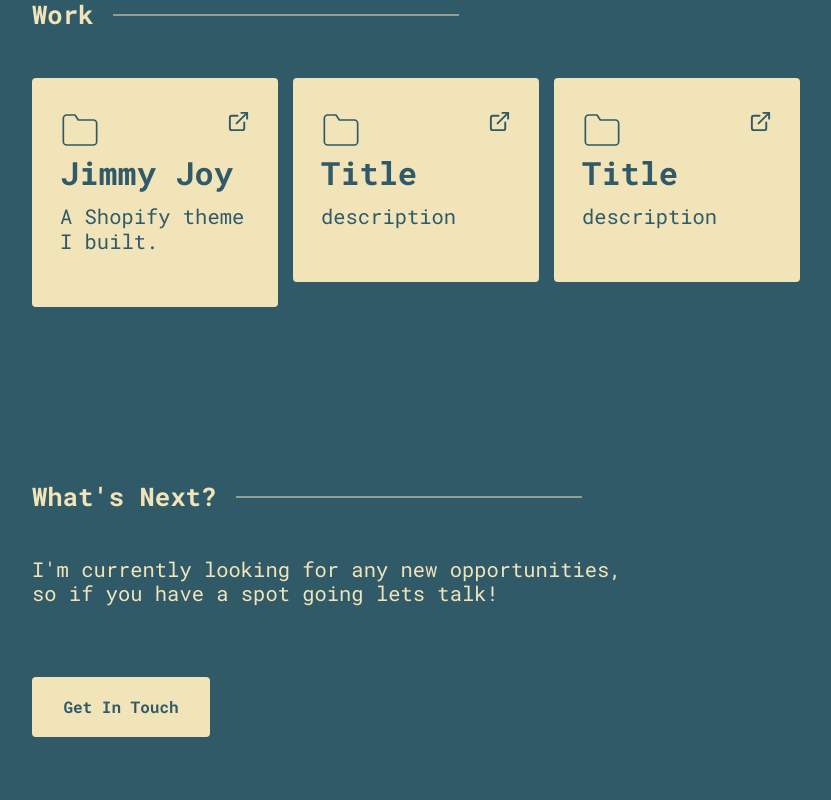
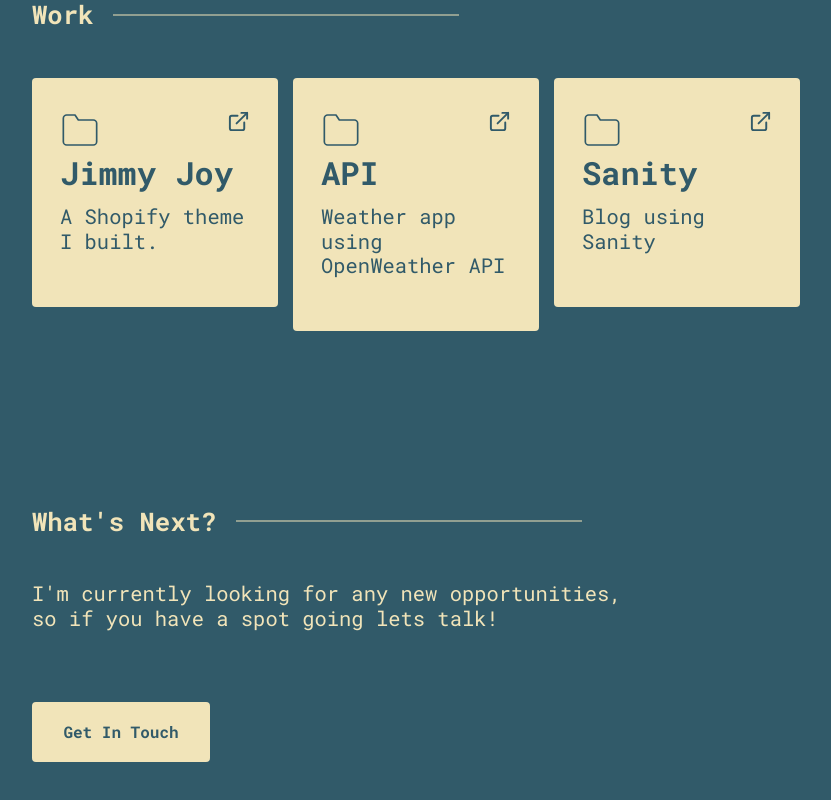
Before and after one commit to Paul-Myles/paul-myles.github.io, a React app: page /#/ in a window 1280 px wide. Shown: the part 3407-4207 px from the top of the page, without its empty margins (224-1055 px from the left). Built offline with nearby package versions, Linux system fonts and the light colour scheme.

Commit message:
lastest updates

```diff
--- a/src/pages/WorkPage.js
+++ b/src/pages/WorkPage.js
@@ -74,8 +74,8 @@ const WorkPage = () => {
                   <div className="folder"><Folder /></div>
                   <div className="ext-link"><ExtLink /></div>
                 </div>
-                <h3 className="project-title">Title</h3>
-                <div className="project-description"><p>description</p></div>
+                <h3 className="project-title">API</h3>
+                <div className="project-description"><p>Weather app using OpenWeather API</p></div>
               </header>
               <footer></footer>
             </div>
@@ -89,8 +89,8 @@ const WorkPage = () => {
                   <div className="folder"><Folder /></div>
                   <div className="ext-link"><ExtLink /></div>
                 </div>
-                <h3 className="project-title">Title</h3>
-                <div className="project-description"><p>description</p></div>
+                <h3 className="project-title">Sanity</h3>
+                <div className="project-description"><p>Blog using Sanity</p></div>
               </header>
               <footer></footer>
             </div>
```
Also changed, not shown: src/styles/index.scss (+0 -39 lines).
